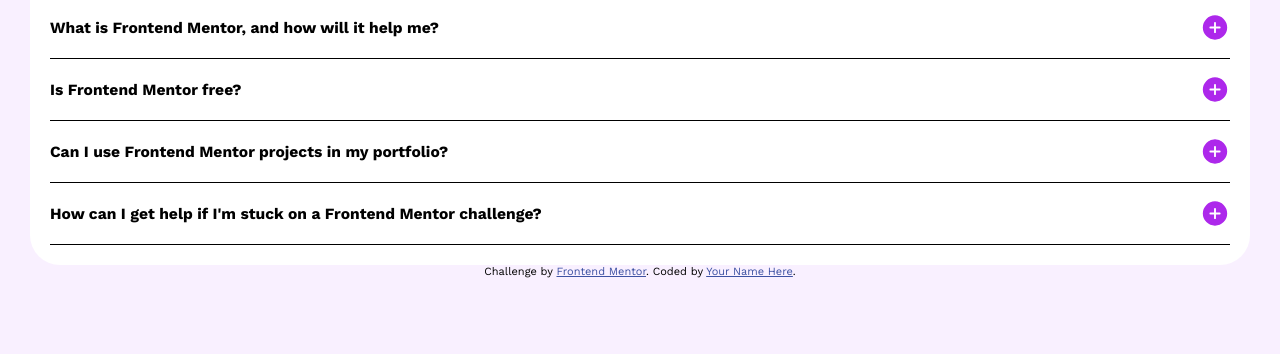
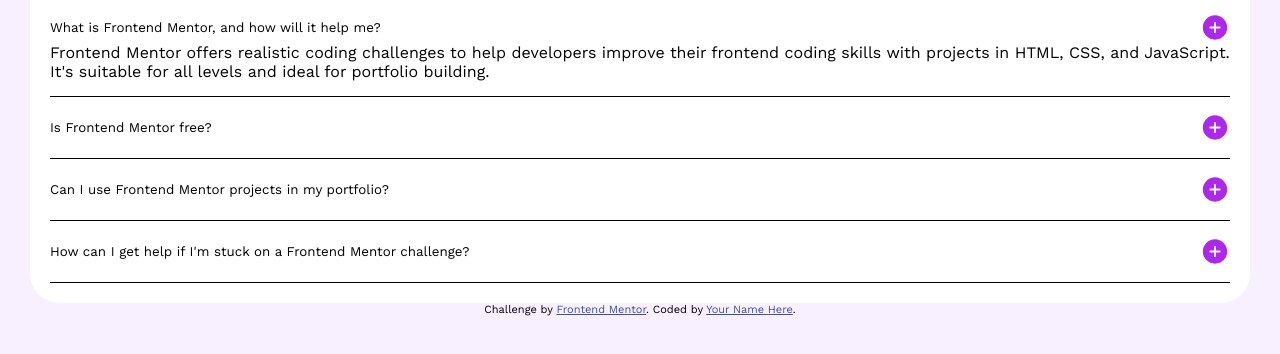
Before and after one commit to ani-menaphire/FAQ-accordion, a plain HTML site: page index.html in a window 1280 px wide. Both pictures are taken after a click on the button "What is Frontend Mentor, and how will it help me?". Shown: the part 114-468 px from the top of the page. Drawn offline with nearby package versions, Linux system fonts and the light colour scheme.

Commit message:
Write logic and update HTML for better accessibility

```diff
--- a/index.html
+++ b/index.html
@@ -27,55 +27,63 @@
     </header>
     <section>
       <article>
-        <button class="flex-heading space-between">
-          <h3>
+        <h2>
+          <button aria-expanded="false" aria-label="accordion-content" class="flex-heading space-between">
             What is Frontend Mentor, and how will it help me?
-          </h3>
             <img src="assets/images/icon-plus.svg" alt="">
           </button>
-        <div class="hidden">
+        </h2>
+        <div id="accordion-content" class="collapsed">
+          <p>
             Frontend Mentor offers realistic coding challenges to help developers improve their
             frontend coding skills with projects in HTML, CSS, and JavaScript. It's suitable for
             all levels and ideal for portfolio building.
+          </p>
         </div>
       </article>
 
       <article>
-        <button class="flex-heading space-between">
-          <h3>
+        <h2>
+          <button aria-expanded="false" aria-label="accordion-content" class="flex-heading space-between">
             Is Frontend Mentor free?
-          </h3>
             <img src="assets/images/icon-plus.svg" alt="">
           </button>
-        <div class="hidden">
+        </h2>
+        <div id="accordion-content" class="collapsed">
+          <p>
             Yes, Frontend Mentor offers both free and premium coding challenges, with the free
             option providing access to a range of projects suitable for all skill levels.
+          </p>
         </div>
       </article>
 
       <article>
-        <button class="flex-heading space-between">
-          <h3>
+        <h2>
+          <button aria-expanded="false" aria-label="accordion-content" class="flex-heading space-between">
             Can I use Frontend Mentor projects in my portfolio?
-          </h3>
             <img src="assets/images/icon-plus.svg" alt="">
           </button>
-        <div class="hidden">
+        </h2>
+        <div id="accordion-content" class="collapsed">
+          <p>
             Yes, you can use projects completed on Frontend Mentor in your portfolio. It's an excellent
             way to showcase your skills to potential employers!
+          </p>
         </div>
       </article>
 
       <article>
-        <button class="flex-heading space-between">
-          <h3>
+        <h2>
+          <button aria-expanded="false" aria-label="accordion-content" class="flex-heading space-between">
             How can I get help if I'm stuck on a Frontend Mentor challenge?
-          </h3>
             <img src="assets/images/icon-plus.svg" alt="">
           </button>
-        <div class="hidden">
+        </h2>
+        <div id="accordion-content" class="collapsed">
+          <p>
             The best place to get help is inside Frontend Mentor's Discord community. There's a help
             channel where you can ask questions and seek support from other community members.
+          </p>
         </div>
       </article>
     </section>
@@ -85,5 +93,7 @@
     Challenge by <a href="https://www.frontendmentor.io?ref=challenge" target="_blank">Frontend Mentor</a>.
     Coded by <a href="#">Your Name Here</a>.
   </div>
+
+  <script src="script.js"></script>
 </body>
 </html>
--- /dev/null
+++ b/script.js
@@ -0,0 +1,31 @@
+let txtElArr = Array.from(document.querySelectorAll('.collapsed'));
+let btnElArr = Array.from(document.querySelectorAll('button'));
+
+console.log(txtElArr)
+
+for (let btn of btnElArr) {
+    btn.addEventListener('click', ()=> {
+        let index = btnElArr.indexOf(btn);
+        let isCollapsed = txtElArr[index].classList.contains('collapsed');
+
+        hideAll();
+        if(isCollapsed) {
+            show(index);
+        }
+    })
+}
+
+function hideAll() {
+    for(let txt of txtElArr) {
+        txt.classList.add('collapsed');
+    }
+
+    for(let btn of btnElArr) {
+        btn.setAttribute('aria-expanded', "false")
+    }
+}
+
+function show(i) {
+        btnElArr[i].setAttribute('aria-expanded', "true")
+        txtElArr[i].classList.remove('collapsed');
+}
--- a/styles.css
+++ b/styles.css
@@ -15,6 +15,7 @@
 article {
     border-bottom: 1px solid black;
     padding: 15px 0;
+
 }
 .accordion-parent {
     background-color: white ;
@@ -36,6 +37,6 @@
     justify-content: space-between;
 }
 
-.hidden {
+.collapsed {
     display: none;
 }
```
Lines whose indentation alone changed are shown as unchanged.
